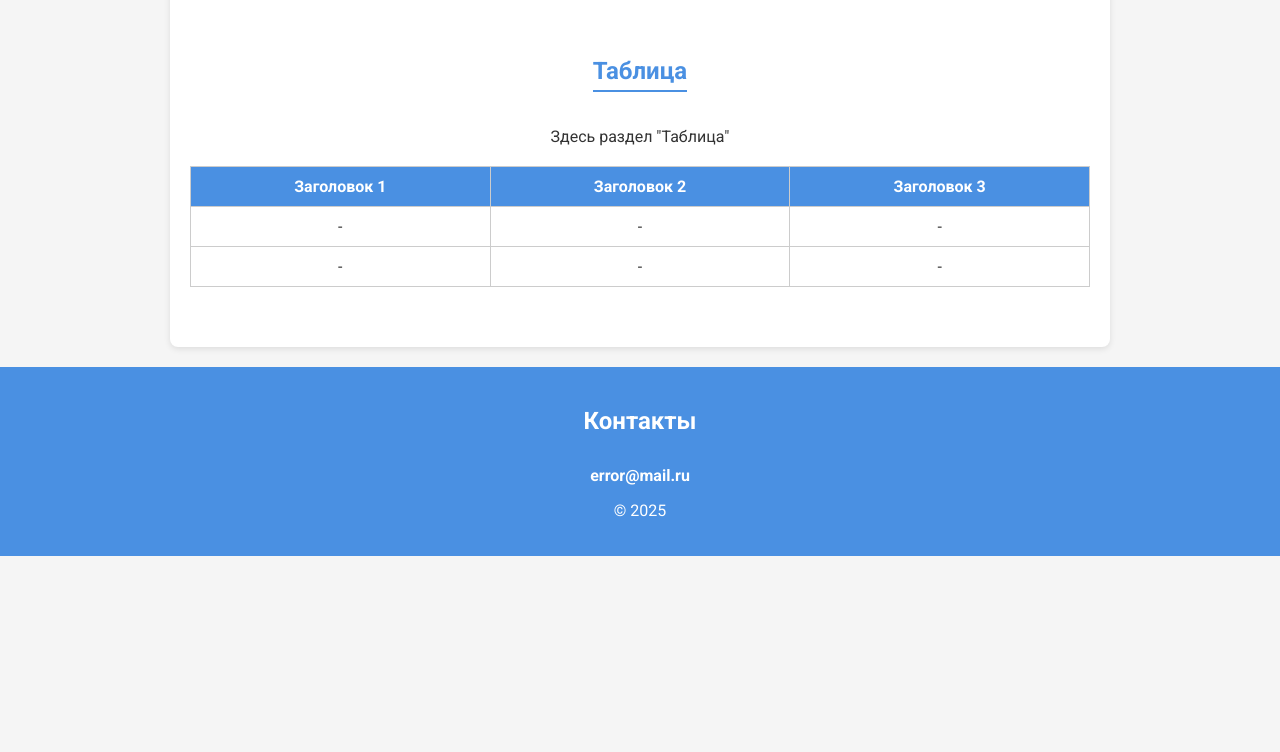
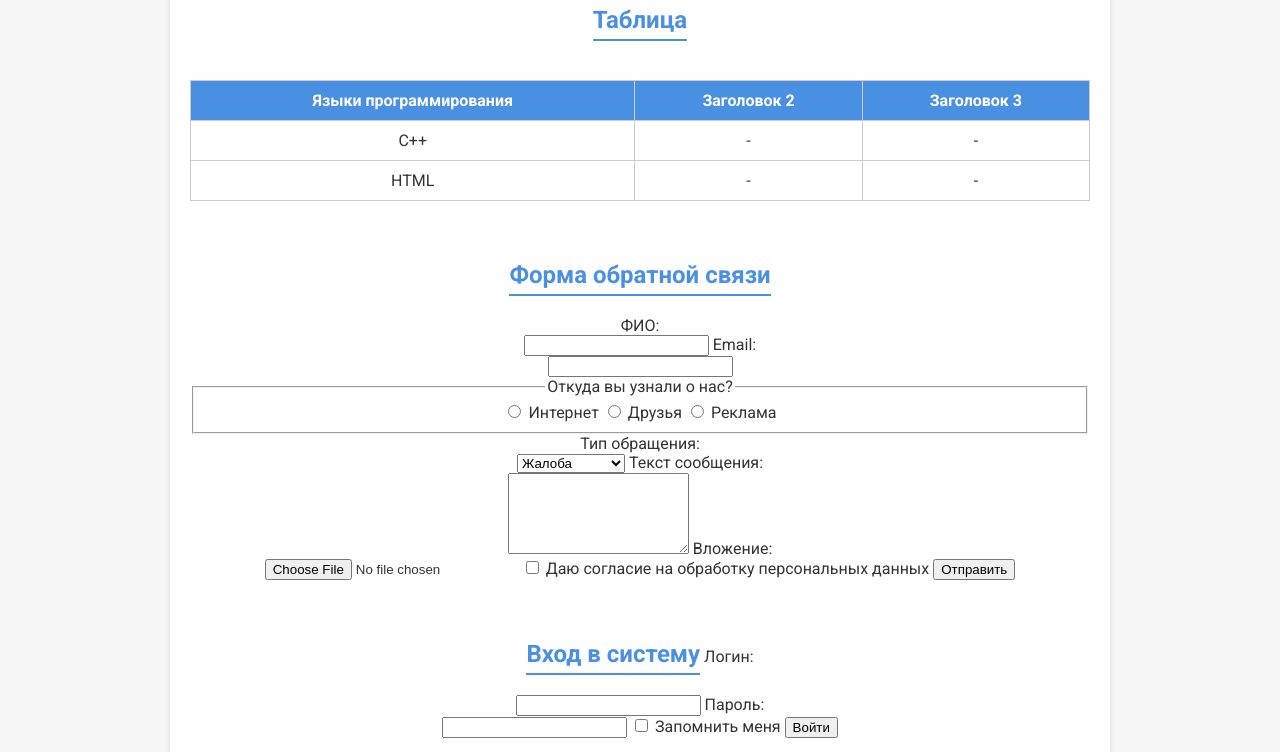
Before and after one commit to Draponoid/site, a plain HTML site: page index.html in a window 1280 px wide. Shown: the part 608-1360 px from the top of the page. Before the commit the page ends 1164 px from the top, so only its background shows below. Drawn offline with Linux system fonts and the light colour scheme.

Commit message:
Update index.html

```diff
--- a/index.html
+++ b/index.html
@@ -4,9 +4,7 @@
   <meta charset="UTF-8">
   <meta name="viewport" content="width=device-width, initial-scale=1.0">
   <title>Домашняя страница</title>
-  <!-- Подключение шрифта Google Fonts -->
   <link href="https://fonts.googleapis.com/css2?family=Roboto:wght@400;700&display=swap" rel="stylesheet">
-  <!-- Подключение внешнего CSS -->
   <link rel="stylesheet" href="style.css">
 </head>
 <body>
@@ -17,7 +15,8 @@
         <li><a href="#about">Обо мне</a></li>
         <li><a href="#gallery">Галерея</a></li>
         <li><a href="#table">Таблица</a></li>
-        <li><a href="#contacts">Контакты</a></li>
+        <li><a href="#feedback">Обратная связь</a></li>
+        <li><a href="#auth">Аутентификация</a></li>
       </ul>
     </nav>
   </header>
@@ -30,36 +29,92 @@
 
     <section id="gallery">
       <h2>Галерея</h2>
-      <p>Здесь раздел "Галерея"</p>
-      <img src="images\picture.webp" alt="Изображение">
+      <div class="gallery-container">
+    <img src="images/picture.webp" alt="Изображение">
+      </div>
     </section>
 
     <section id="table">
       <h2>Таблица</h2>
-      <p>Здесь раздел "Таблица"</p>
       <table>
         <tr>
-          <th>Заголовок 1</th>
+          <th>Языки программирования</th>
           <th>Заголовок 2</th>
           <th>Заголовок 3</th>
         </tr>
-        <tr>
-          <td>-</td>
-          <td>-</td>
-          <td>-</td>
-        </tr>
-        <tr>
-          <td>-</td>
-          <td>-</td>
-          <td>-</td>
-        </tr>
+        <tr><td>C++</td><td>-</td><td>-</td></tr>
+        <tr><td>HTML</td><td>-</td><td>-</td></tr>
       </table>
+    </section>
+
+
+    <section id="feedback">
+      <h2>Форма обратной связи</h2>
+      <form action="https://httpbin.org/post" method="POST" enctype="multipart/form-data" class="feedback-form">
+        <label>ФИО:<br>
+          <input type="text" name="fio" required>
+        </label>
+
+        <label>Email:<br>
+          <input type="email" name="email" required>
+        </label>
+
+        <fieldset>
+          <legend>Откуда вы узнали о нас?</legend>
+          <label><input type="radio" name="source" value="internet"> Интернет</label>
+          <label><input type="radio" name="source" value="friends"> Друзья</label>
+          <label><input type="radio" name="source" value="ads"> Реклама</label>
+        </fieldset>
+
+        <label>Тип обращения:<br>
+          <select name="type">
+            <option value="complaint">Жалоба</option>
+            <option value="suggestion">Предложение</option>
+          </select>
+        </label>
+
+        <label>Текст сообщения:<br>
+          <textarea name="message" rows="5" required></textarea>
+        </label>
+
+        <label>Вложение:<br>
+          <input type="file" name="file">
+        </label>
+
+        <label class="consent">
+          <input type="checkbox" name="consent" required> Даю согласие на обработку персональных данных
+        </label>
+
+        <button type="submit">Отправить</button>
+      </form>
+    </section>
+
+
+    <section id="auth" class="auth-section">
+      <div class="auth-container">
+        <form action="https://httpbin.org/post" method="POST" class="auth-form">
+          <h2>Вход в систему</h2>
+          <label>Логин:<br>
+            <input type="text" name="login" required>
+          </label>
+
+          <label>Пароль:<br>
+            <input type="password" name="password" required>
+          </label>
+
+          <label class="remember">
+            <input type="checkbox" name="remember"> Запомнить меня
+          </label>
+
+          <button type="submit">Войти</button>
+        </form>
+      </div>
     </section>
   </main>
 
   <footer id="contacts">
     <h2>Контакты</h2>
-    <p><a href="error@mail.ru">error@mail.ru</a></p>
+    <p><a href="mailto:error@mail.ru">error@mail.ru</a></p>
     <p>&copy; 2025</p>
   </footer>
 
```
